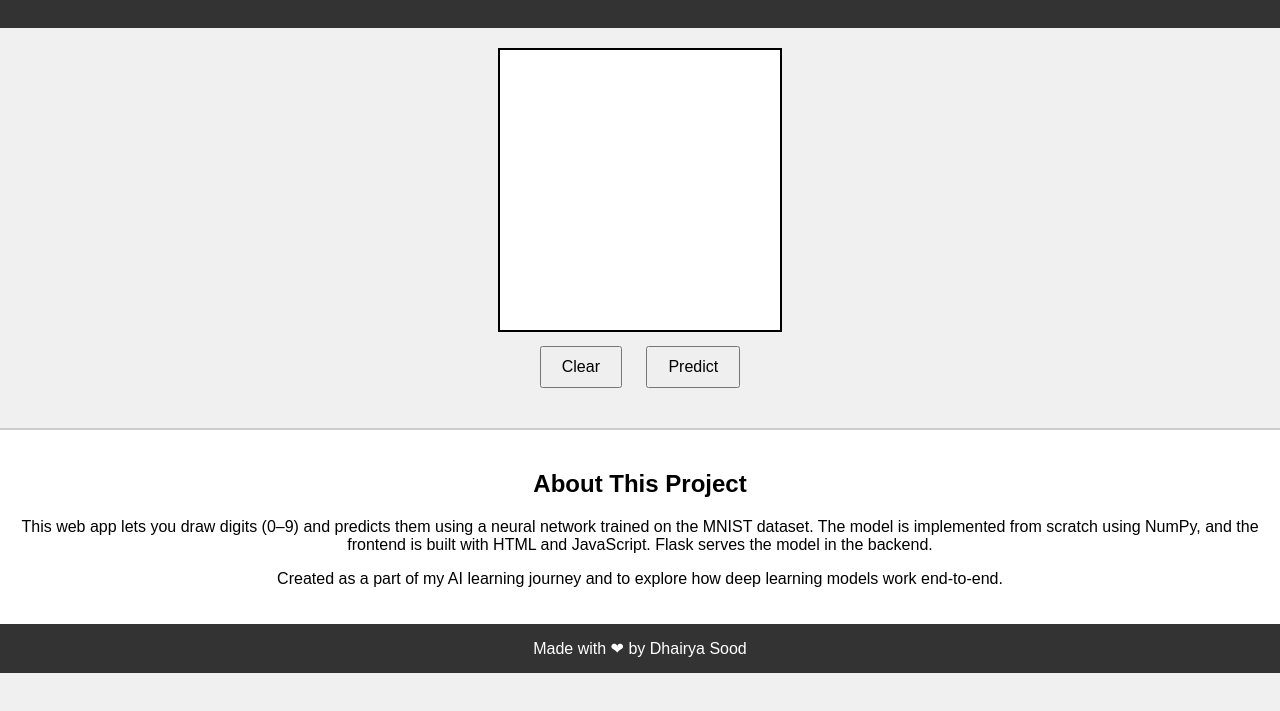
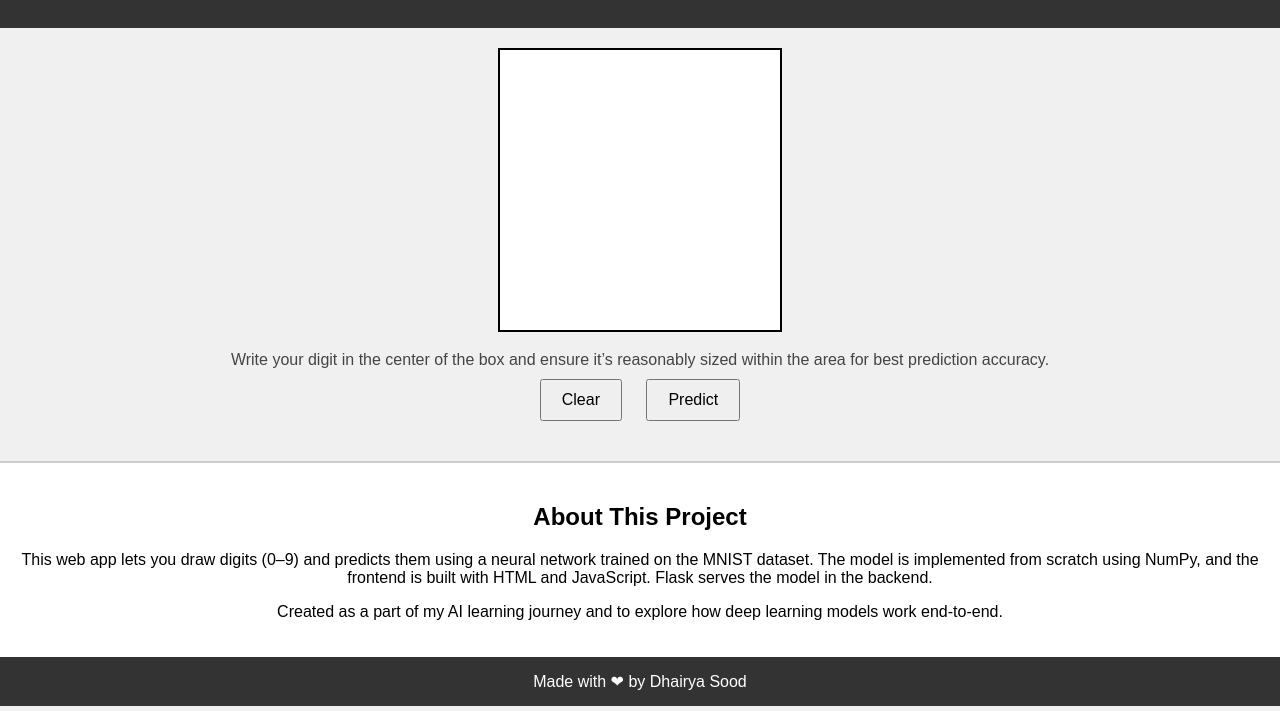
Before and after one commit to DhairyaSood/digit-recognizer, a plain HTML site: page index.html in a window 1280 px wide. Shown: the part 89-800 px from the top of the page. Drawn offline with Linux system fonts and the light colour scheme.

Commit message:
updated instructions in index.html

```diff
--- a/index.html
+++ b/index.html
@@ -42,6 +42,11 @@
       background: white;
       border-top: 2px solid #ccc;
     }
+    .instructions {
+      margin-top: 15px;
+      font-size: 16px;
+      color: #444;
+    }
   </style>
 </head>
 <body>
@@ -52,6 +57,9 @@
   </header>
 
   <canvas id="canvas" width="280" height="280"></canvas><br>
+  <div class="instructions">
+    Write your digit in the center of the box and ensure it’s reasonably sized within the area for best prediction accuracy.
+  </div>
   <button onclick="clearCanvas()">Clear</button>
   <button onclick="submitDrawing()">Predict</button>
   <div id="prediction"></div>
```
